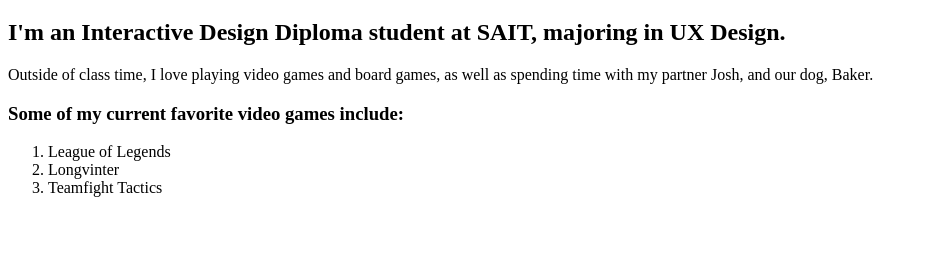
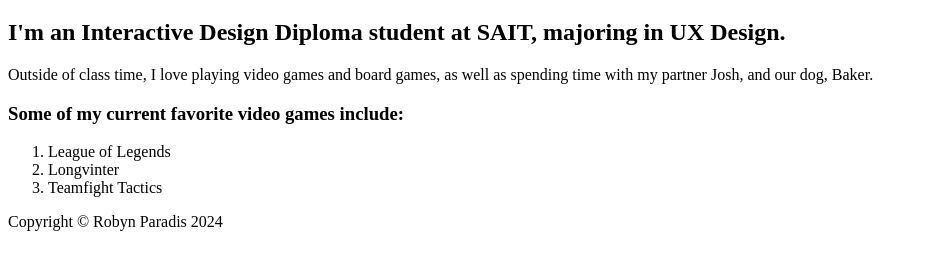
Before and after one commit to robynsait/Robyn-s-Website, a plain HTML site: page index.html in a window 1280 px wide. Shown: the part 149-418 px from the top of the page, without its empty margins (0-928 px from the left). Drawn offline with Linux system fonts and the light colour scheme.

Commit message:
Add footer to every page

```diff
--- a/index.html
+++ b/index.html
@@ -25,5 +25,10 @@
         <li>Longvinter</li>
         <li>Teamfight Tactics</li>
      </ol></section>
+
+     <!-- Footer Section -->
+     <footer>
+        <p>Copyright &copy; Robyn Paradis 2024</p>
+    </footer>
 </body>
 </html>
```
Also changed, not shown: about.html (+5 -0 lines), contact.html (+5 -0 lines), projects.html (+5 -0 lines).
